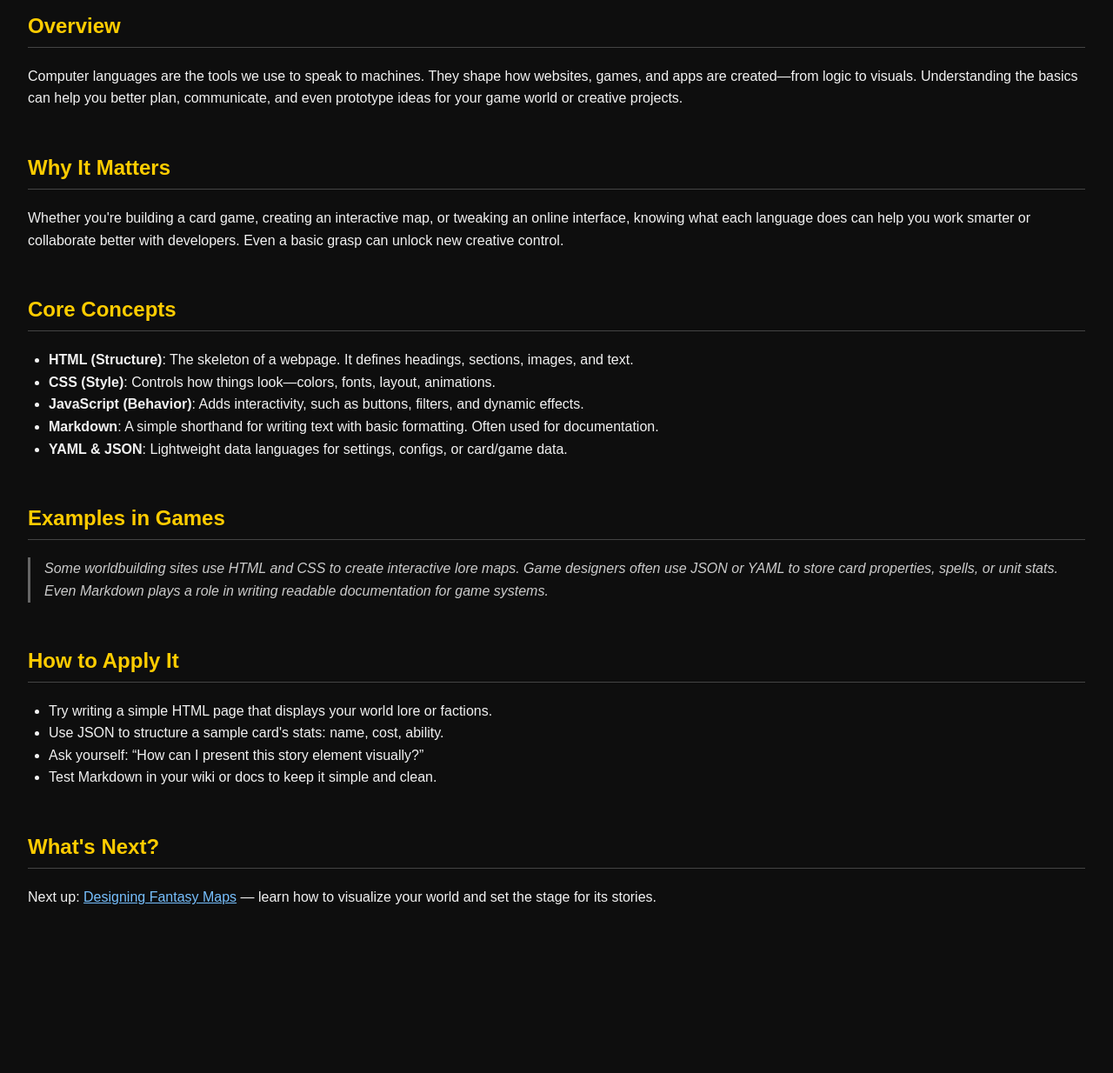
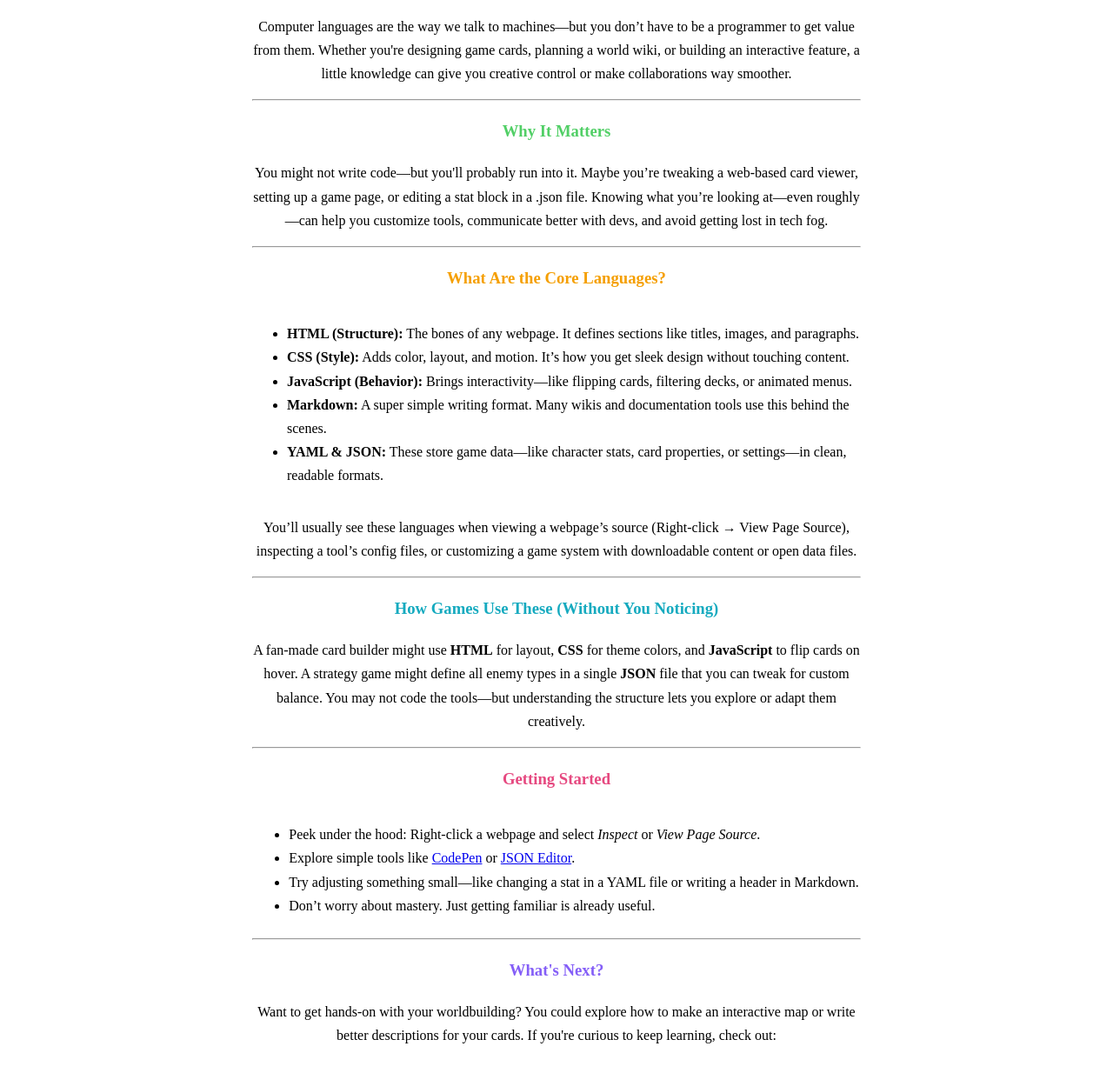
Before and after one commit to foxrain4/computer-languages-intro, a plain HTML site: page index.html in a window 1280 px wide. Shown: the part 142-1376 px from the top of the page at 87% size. Before the commit the page ends 1235 px from the top, so only its background shows below. Drawn offline with Linux system fonts and the light colour scheme.

Commit message:
Update index.html

```diff
--- a/index.html
+++ b/index.html
@@ -1,77 +1,70 @@
-<!DOCTYPE html>
-<html lang="en">
-<head>
-  <meta charset="UTF-8">
-  <meta name="viewport" content="width=device-width, initial-scale=1.0">
-  <title>Understanding Computer Languages</title>
-  <style>
-    body {
-      font-family: Arial, sans-serif;
-      background-color: #0e0e0e;
-      color: #f2f2f2;
-      margin: 0;
-      padding: 2em;
-      line-height: 1.6;
-    }
-    h1, h2 {
-      color: #ffcc00;
-    }
-    h1 {
-      font-size: 2em;
-      margin-bottom: 0.3em;
-    }
-    h2 {
-      border-bottom: 1px solid #444;
-      padding-bottom: 0.2em;
-      margin-top: 2em;
-    }
-    ul {
-      padding-left: 1.5em;
-    }
-    blockquote {
-      font-style: italic;
-      color: #ccc;
-      border-left: 3px solid #666;
-      margin: 1em 0;
-      padding-left: 1em;
-    }
-    a {
-      color: #77c0ff;
-    }
-  </style>
-</head>
-<body>
-  <h1>Understanding Computer Languages</h1>
+<div style="max-width: 700px; margin: auto; text-align: center; font-size: 16px; line-height: 1.7;">
+  <img src="/images/icons/computer-language-icon.png" alt="Code Icon" style="width: 60px; margin-bottom: 10px;">
+  <h2 style="color: #5c7cfa;">Understanding Computer Languages</h2>
+  <p>
+    Computer languages are the way we talk to machines—but you don’t have to be a programmer to get value from them.
+    Whether you're designing game cards, planning a world wiki, or building an interactive feature, a little knowledge
+    can give you creative control or make collaborations way smoother.
+  </p>
 
-  <h2>Overview</h2>
-  <p>Computer languages are the tools we use to speak to machines. They shape how websites, games, and apps are created—from logic to visuals. Understanding the basics can help you better plan, communicate, and even prototype ideas for your game world or creative projects.</p>
+  <hr>
 
-  <h2>Why It Matters</h2>
-  <p>Whether you're building a card game, creating an interactive map, or tweaking an online interface, knowing what each language does can help you work smarter or collaborate better with developers. Even a basic grasp can unlock new creative control.</p>
+  <h3 style="color: #51cf66;">Why It Matters</h3>
+  <p>
+    You might not write code—but you'll probably run into it. Maybe you’re tweaking a web-based card viewer, setting up
+    a game page, or editing a stat block in a .json file. Knowing what you’re looking at—even roughly—can help you
+    customize tools, communicate better with devs, and avoid getting lost in tech fog.
+  </p>
 
-  <h2>Core Concepts</h2>
-  <ul>
-    <li><strong>HTML (Structure)</strong>: The skeleton of a webpage. It defines headings, sections, images, and text.</li>
-    <li><strong>CSS (Style)</strong>: Controls how things look—colors, fonts, layout, animations.</li>
-    <li><strong>JavaScript (Behavior)</strong>: Adds interactivity, such as buttons, filters, and dynamic effects.</li>
-    <li><strong>Markdown</strong>: A simple shorthand for writing text with basic formatting. Often used for documentation.</li>
-    <li><strong>YAML & JSON</strong>: Lightweight data languages for settings, configs, or card/game data.</li>
+  <hr>
+
+  <h3 style="color: #f59f00;">What Are the Core Languages?</h3>
+  <ul style="text-align: left; display: inline-block;">
+    <li><strong>HTML (Structure):</strong> The bones of any webpage. It defines sections like titles, images, and paragraphs.</li>
+    <li><strong>CSS (Style):</strong> Adds color, layout, and motion. It’s how you get sleek design without touching content.</li>
+    <li><strong>JavaScript (Behavior):</strong> Brings interactivity—like flipping cards, filtering decks, or animated menus.</li>
+    <li><strong>Markdown:</strong> A super simple writing format. Many wikis and documentation tools use this behind the scenes.</li>
+    <li><strong>YAML & JSON:</strong> These store game data—like character stats, card properties, or settings—in clean, readable formats.</li>
   </ul>
 
-  <h2>Examples in Games</h2>
-  <blockquote>
-    Some worldbuilding sites use HTML and CSS to create interactive lore maps. Game designers often use JSON or YAML to store card properties, spells, or unit stats. Even Markdown plays a role in writing readable documentation for game systems.
-  </blockquote>
+  <p>
+    You’ll usually see these languages when viewing a webpage’s source (Right-click → View Page Source), inspecting a tool’s config files,
+    or customizing a game system with downloadable content or open data files.
+  </p>
 
-  <h2>How to Apply It</h2>
-  <ul>
-    <li>Try writing a simple HTML page that displays your world lore or factions.</li>
-    <li>Use JSON to structure a sample card's stats: name, cost, ability.</li>
-    <li>Ask yourself: “How can I present this story element visually?”</li>
-    <li>Test Markdown in your wiki or docs to keep it simple and clean.</li>
+  <hr>
+
+  <h3 style="color: #15aabf;">How Games Use These (Without You Noticing)</h3>
+  <p>
+    A fan-made card builder might use <strong>HTML</strong> for layout, <strong>CSS</strong> for theme colors, and <strong>JavaScript</strong> to
+    flip cards on hover. A strategy game might define all enemy types in a single <strong>JSON</strong> file that you can tweak for custom balance.
+    You may not code the tools—but understanding the structure lets you explore or adapt them creatively.
+  </p>
+
+  <hr>
+
+  <h3 style="color: #e64980;">Getting Started</h3>
+  <ul style="text-align: left; display: inline-block;">
+    <li>Peek under the hood: Right-click a webpage and select <em>Inspect</em> or <em>View Page Source</em>.</li>
+    <li>Explore simple tools like <a href="https://codepen.io" target="_blank">CodePen</a> or <a href="https://jsoneditoronline.org" target="_blank">JSON Editor</a>.</li>
+    <li>Try adjusting something small—like changing a stat in a YAML file or writing a header in Markdown.</li>
+    <li>Don’t worry about mastery. Just getting familiar is already useful.</li>
   </ul>
 
-  <h2>What's Next?</h2>
-  <p>Next up: <a href="/creativity/world/fantasy-maps">Designing Fantasy Maps</a> — learn how to visualize your world and set the stage for its stories.</p>
-</body>
-</html>
+  <hr>
+
+  <h3 style="color: #845ef7;">What's Next?</h3>
+  <p>
+    Want to get hands-on with your worldbuilding? You could explore how to make an interactive map or write better descriptions for your cards.
+    If you're curious to keep learning, check out:
+  </p>
+  <ul style="text-align: left; display: inline-block;">
+    <li><a href="https://developer.mozilla.org/en-US/docs/Web/HTML" target="_blank">HTML on MDN Web Docs</a></li>
+    <li><a href="https://learnxinyminutes.com/" target="_blank">Learn X in Y Minutes</a> — Quick, no-fluff guides for lots of languages</li>
+    <li><a href="https://www.markdownguide.org/" target="_blank">Markdown Guide</a></li>
+  </ul>
+
+  <p style="margin-top: 30px; font-style: italic; color: #666;">
+    You don’t need to code to create. But understanding the language of machines gives you a new kind of imagination.
+  </p>
+</div>
```
